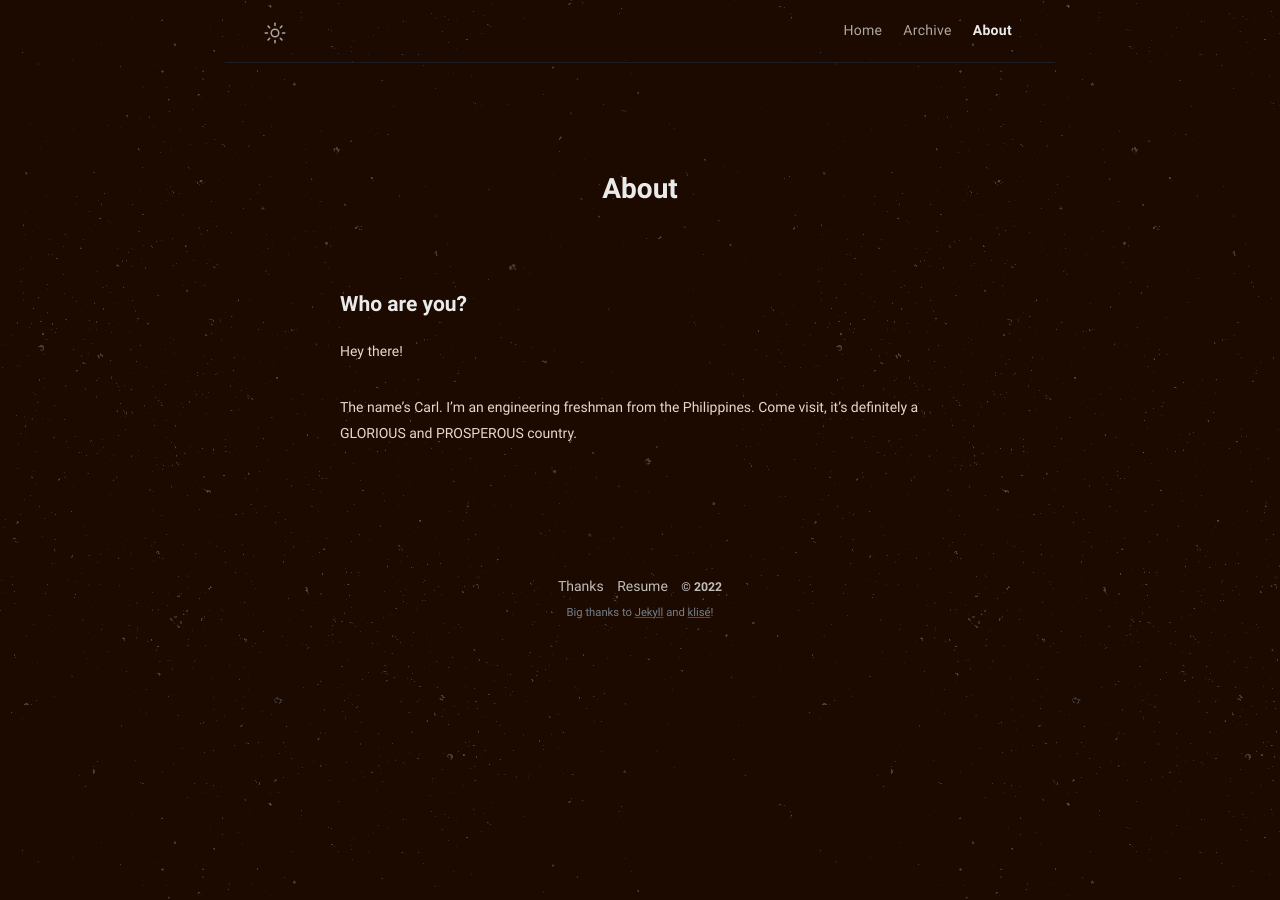
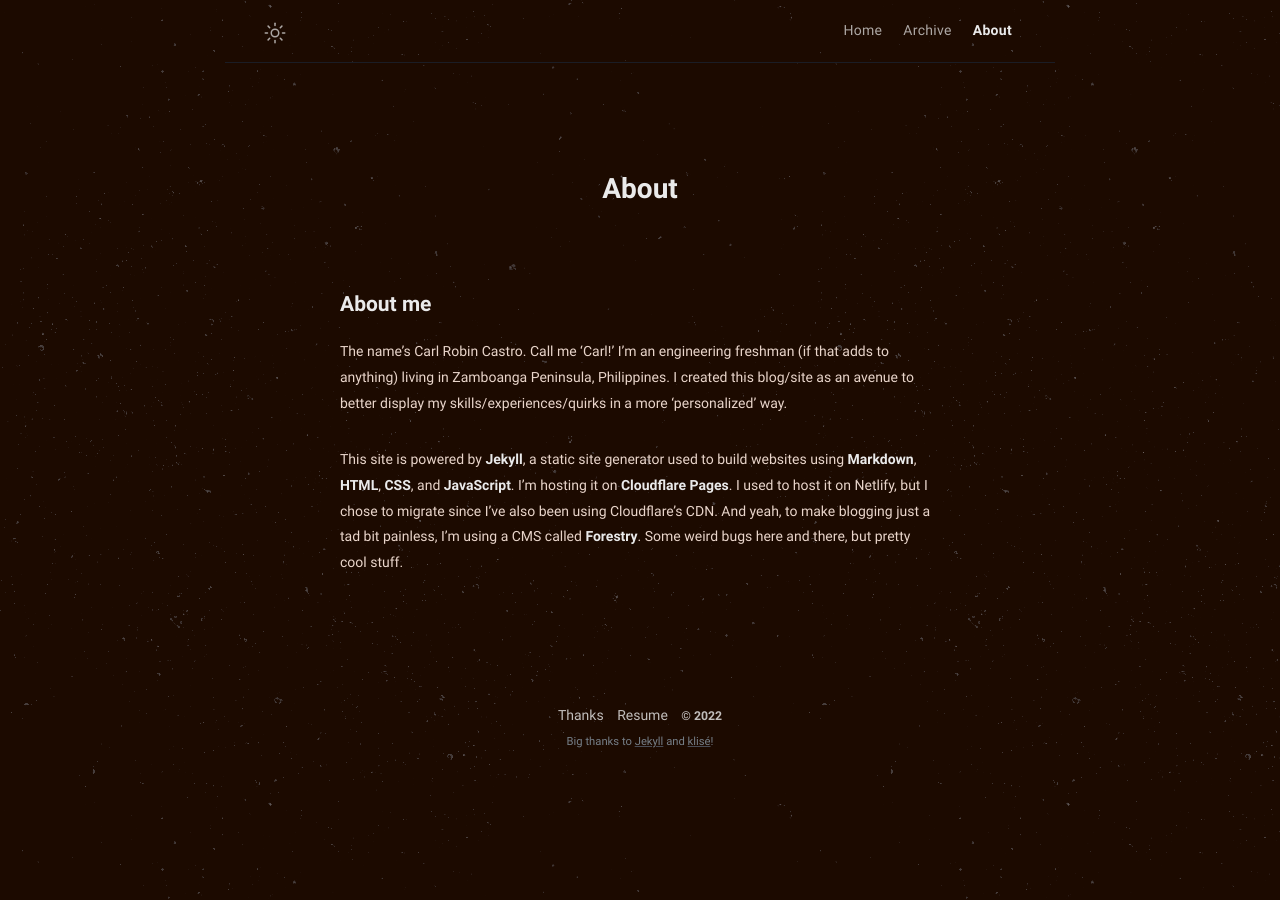
Before and after one commit to philippines69/carlcastroarchives, a Jekyll site: the page built from about.md, in a window 1280 px wide. Built offline with Jekyll 4.4.1, drawn with Linux system fonts in a browser that asks for light colours.

Commit message:
Update from Forestry.io philippines69 updated about.md

```diff
--- a/about.md
+++ b/about.md
@@ -8,8 +8,8 @@
 comments: false
 
 ---
-# Who are you?
+# About me
 
-Hey there!
+The name's Carl Robin Castro. Call me 'Carl!' I'm an engineering freshman (if that adds to anything) living in Zamboanga Peninsula, Philippines. I created this blog/site as an avenue to better display my skills/experiences/quirks in a more 'personalized' way.
 
-The name's Carl. I'm an engineering freshman from the Philippines. Come visit, it's definitely a GLORIOUS and PROSPEROUS country.
+This site is powered by [**Jekyll**](https://jekyllrb.com/), a static site generator used to build websites using [**Markdown**](https://en.wikipedia.org/wiki/Markdown), [**HTML**](https://developer.mozilla.org/en-US/docs/Web/HTML), [**CSS**](https://developer.mozilla.org/en-US/docs/Web/css), and [**JavaScript**](https://developer.mozilla.org/en-US/docs/Web/javascript). I'm hosting it on [**Cloudflare Pages**](https://pages.cloudflare.com/). I used to host it on Netlify, but I chose to migrate since I've also been using Cloudflare's CDN. And yeah, to make blogging just a tad bit painless, I'm using a CMS called [**Forestry**](https://forestry.io/). Some weird bugs here and there, but pretty cool stuff.
```
